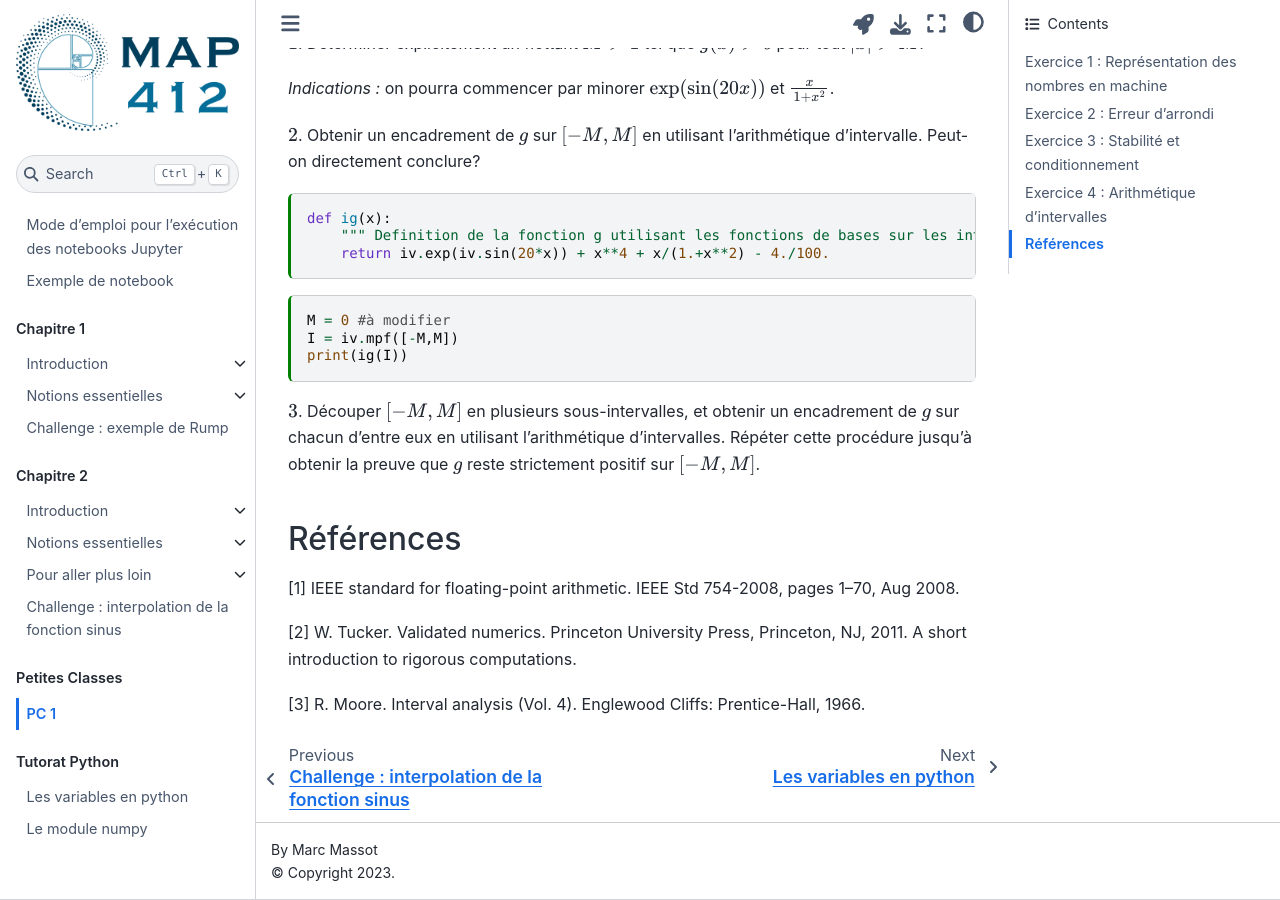
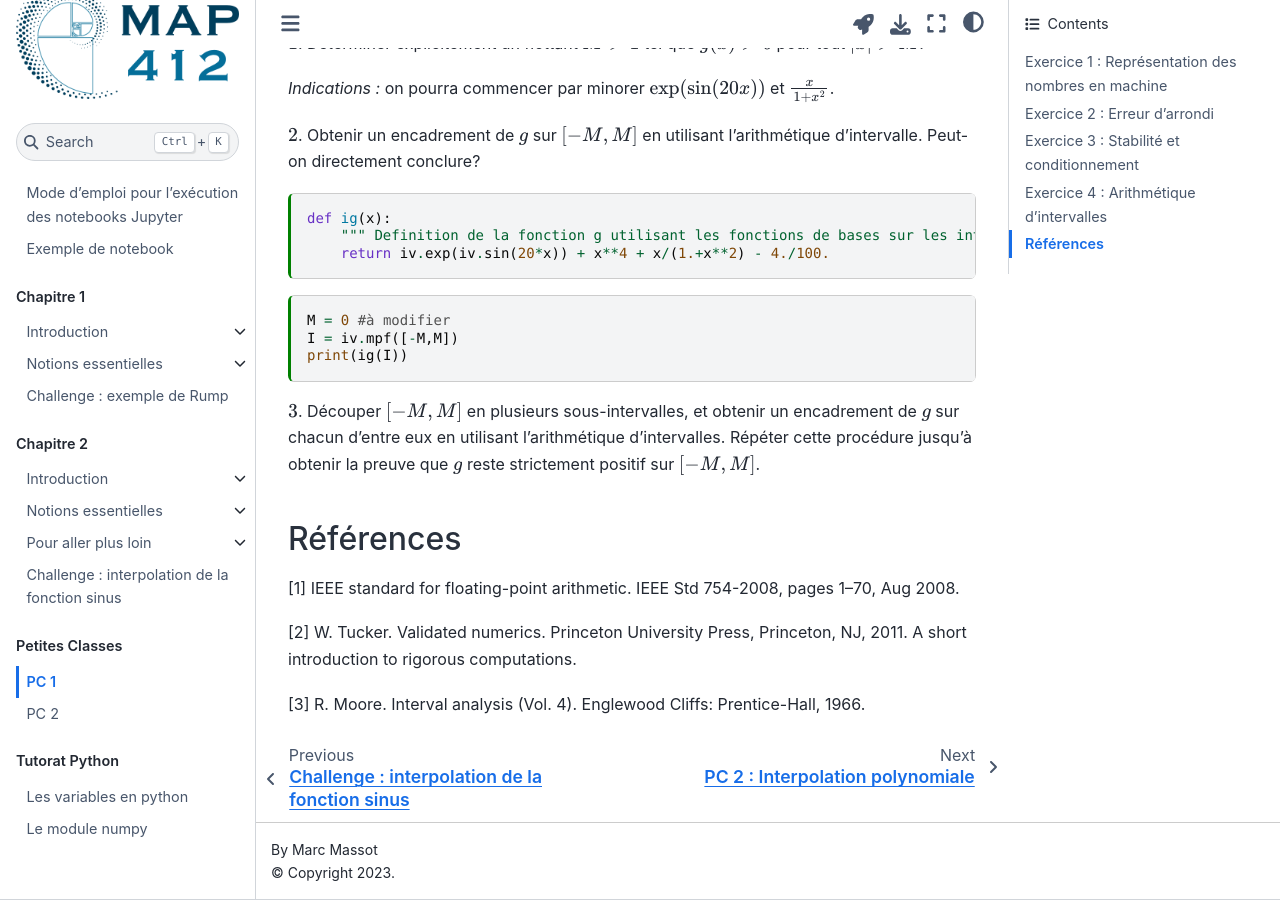
Before and after one commit to hpc-maths/jb_2022_2023, a Jupyter Book: the page built from content/pc/pc1.ipynb, in a window 1280 px wide and 900 px high, scrolled down 14840 px. Built offline with Jupyter Book 1.0.4 settings and Sphinx 7.4.7 and the Sphinx Book theme 1.1.4, drawn with Linux system fonts in a browser that asks for light colours; pages that are not in the unit, such as notebooks, are missing from menus; comment, search, counter and statistics services are not loaded.

Commit message:
Ajout de la PC2

```diff
--- a/_toc.yml
+++ b/_toc.yml
@@ -44,6 +44,8 @@
   chapters:
   - file: content/pc/pc1
     title: PC 1
+  - file: content/pc/pc2
+    title: PC 2
 
 - caption: Tutorat Python
   chapters:
```
Also changed, not shown: content/pc/pc2.ipynb.
